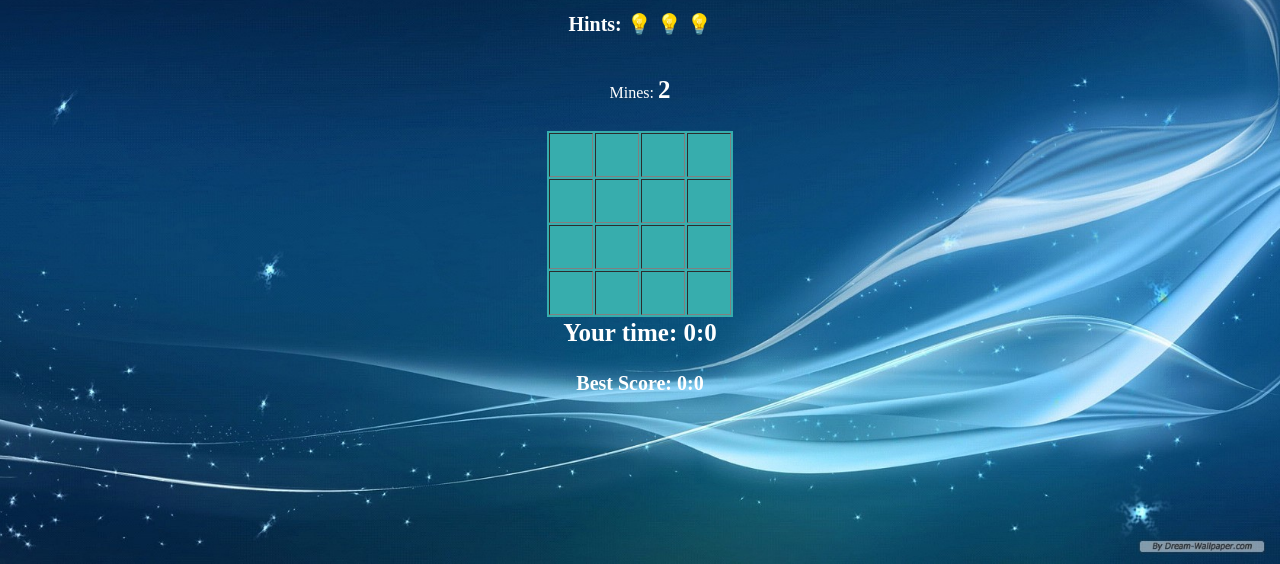
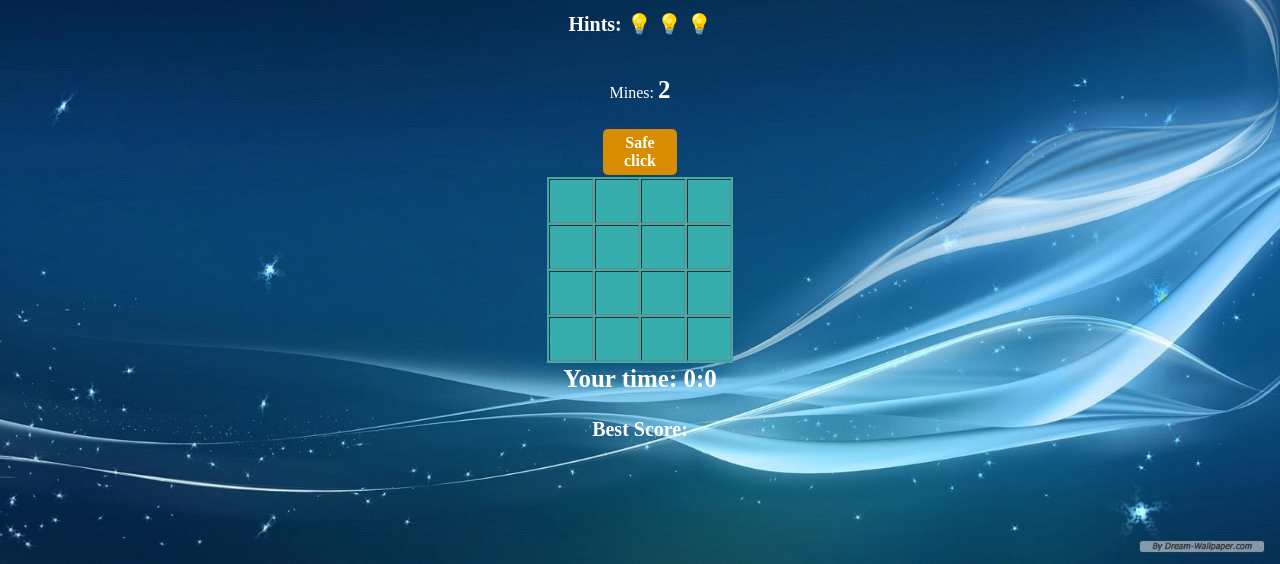
Before and after one commit to mira-shenron/mineSweeper, a plain HTML site: page index.html in a window 1280 px wide. Shown: the part 236-800 px from the top of the page. Drawn offline with Linux system fonts and the light colour scheme.

Commit message:
fix for local storage (safe click appears but isn`t completed)

```diff
--- a/css/style.css
+++ b/css/style.css
@@ -121,3 +121,16 @@ table {
     font-size: 20px;
     font-weight: bold;
 }
+
+.safeclick{
+    width:5%;
+    margin-left: auto;
+    margin-right: auto;
+    padding: 5px;
+    background-color: rgb(216, 140, 0);
+    font-weight: bold;
+    color:white;
+    cursor: pointer;
+    border-radius: 5px;
+    text-align: center;
+}
--- a/index.html
+++ b/index.html
@@ -34,6 +34,9 @@
         <span></span>
     </div>
 
+    <div class="safeclick">Safe click
+    </div>
+
 
     <table border="5">
         <tbody class="board"></tbody>
--- a/js/main.js
+++ b/js/main.js
@@ -11,11 +11,18 @@ var gLives;
 var gHints;
 var gIsHintUsed = false;
 
-localStorage.setItem('beginner', '0:0');
-localStorage.setItem('medium', '0:0');
-localStorage.setItem('expert', '0:0');
 
 
+initLocalStorage();
+function initLocalStorage(){
+if (localStorage.getItem('beginner') !== '0:0' || localStorage.getItem('medium') !== '0:0' || localStorage.getItem('expert') !== '0:0') {
+    //do nothing, storage already exists
+} else {
+    localStorage.setItem('beginner', '0:0');
+    localStorage.setItem('medium', '0:0');
+    localStorage.setItem('expert', '0:0');
+}
+}
 
 function initGame(elBtn, levelName) {
 
@@ -357,7 +364,7 @@ function openNegs(cell) {
 }
 
 
-function compareTimes(time,score){
+function compareTimes(time, score) {
     var timeMinSec = time.split(':');
     var timeMin = +timeMinSec[0];
     var timeSec = +timeMinSec[1];
@@ -365,21 +372,21 @@ function compareTimes(time,score){
     var scoreMin = +scoreMinSec[0];
     var scoreSec = +scoreMinSec[1];
 
-    if(timeMin < scoreMin){
+    if (timeMin < scoreMin) {
         return true;
-    }else if (timeMin === scoreMin){
-        if(timeSec < scoreSec){
+    } else if (timeMin === scoreMin) {
+        if (timeSec < scoreSec) {
             return true;
         }
     }
 }
 
-function handleBestScore(){
+function handleBestScore() {
     var elTime = document.querySelector('.timer span');
     var time = elTime.innerText;
     var score = localStorage.getItem(gLevel.name);
-    compareTimes(time,score);
-    if (compareTimes(time,score) || score === '0:0') {
+    compareTimes(time, score);
+    if (compareTimes(time, score) || score === '0:0') {
         localStorage.setItem(gLevel.name, time);
         renderBestScore(gLevel.name);
     }
```
